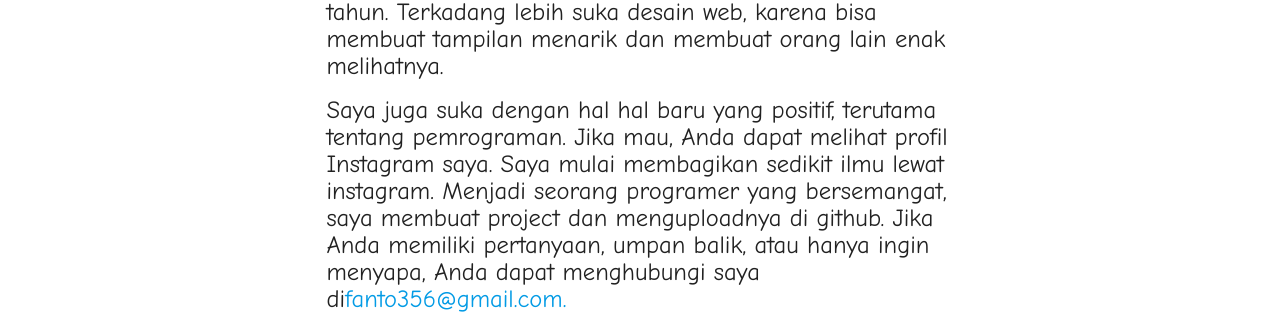
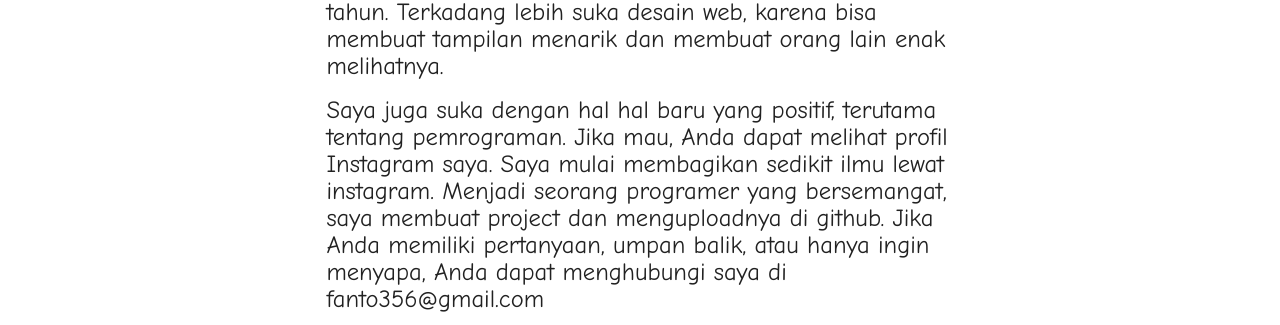
Before and after one commit to web-sib/web-sib.github.io, a plain HTML site: page index.html in a window 1280 px wide. Shown: the part 1093-1418 px from the top of the page. Drawn offline with Linux system fonts and the light colour scheme.

Commit message:
menghapus tautan email

```diff
--- a/index.html
+++ b/index.html
@@ -72,8 +72,7 @@
                             terutama tentang pemrograman. Jika mau, Anda dapat melihat profil Instagram saya. Saya mulai
                             membagikan sedikit ilmu lewat instagram. Menjadi seorang programer yang bersemangat, saya
                             membuat project dan menguploadnya di github. Jika Anda memiliki pertanyaan, umpan balik,
-                            atau hanya ingin menyapa, Anda dapat menghubungi saya di<a
-                                href="fanto356@gmail.com">fanto356@gmail.com.</a></u></h5>
+                            atau hanya ingin menyapa, Anda dapat menghubungi saya di fanto356@gmail.com</u></h5>
                     </p>
                     <p>
                         <h5 style="font-family: Comic Sans MS;"> Saya mengikuti jalan yang sangat sulit. Saya lahir di
```
